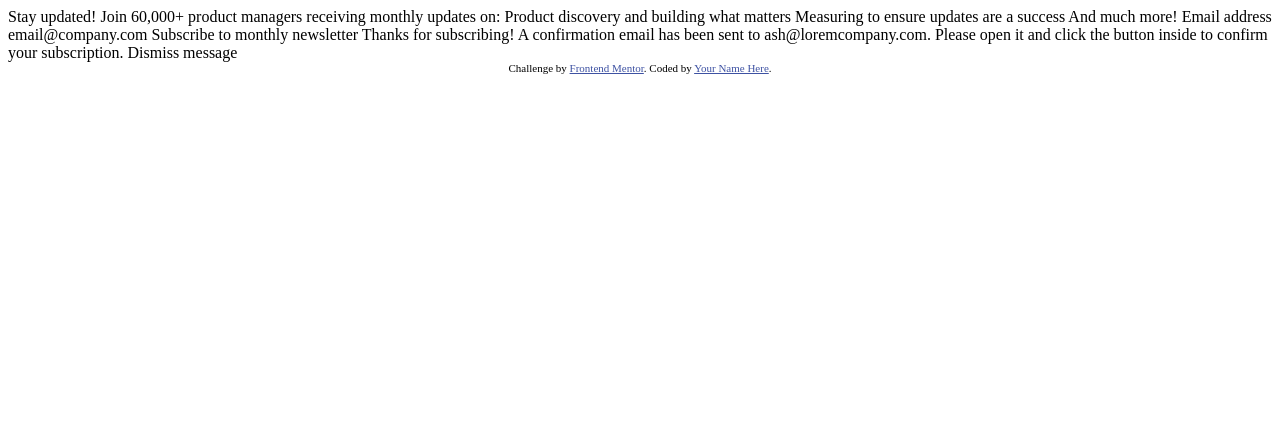
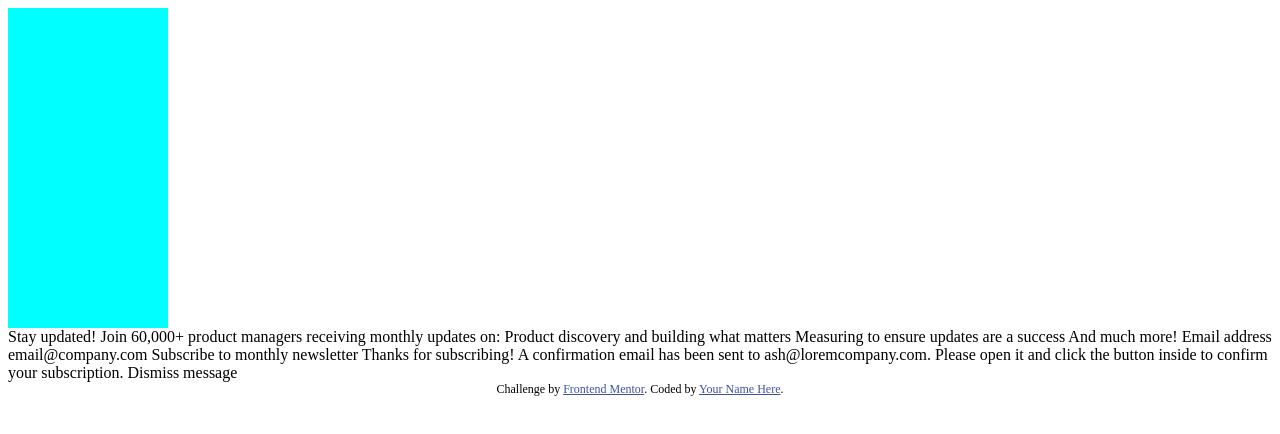
Before and after one commit to Vidottizzz/Newsletter-sign-up-form-with-success-message, a plain HTML site: page index.html in a window 1280 px wide. Drawn offline with Linux system fonts and the light colour scheme.

Commit message:
initialized the card

```diff
--- a/index.html
+++ b/index.html
@@ -5,17 +5,14 @@
   <meta name="viewport" content="width=device-width, initial-scale=1.0"> <!-- displays site properly based on user's device -->
 
   <link rel="icon" type="image/png" sizes="32x32" href="./assets/images/favicon-32x32.png">
-
+  <link rel="stylesheet"  href="style.css" type="text/css">
   <title>Frontend Mentor | Newsletter sign-up form with success message</title>
 
-  <!-- Feel free to remove these styles or customise in your own stylesheet 👍 -->
-  <style>
-    .attribution { font-size: 11px; text-align: center; }
-    .attribution a { color: hsl(228, 45%, 44%); }
-  </style>
 </head>
 <body>
+<div class="card">
 
+</div>
   <!-- Sign-up form start -->
 
   Stay updated!
--- /dev/null
+++ b/style.css
@@ -0,0 +1,11 @@
+.attribution {
+    font-size: 12px; text-align: center;
+ }
+.attribution a {
+    color: hsl(228, 45%, 44%);
+ }
+.card {
+ width: 10rem;
+ height: 20rem;
+ background-color: aqua;
+}
```
